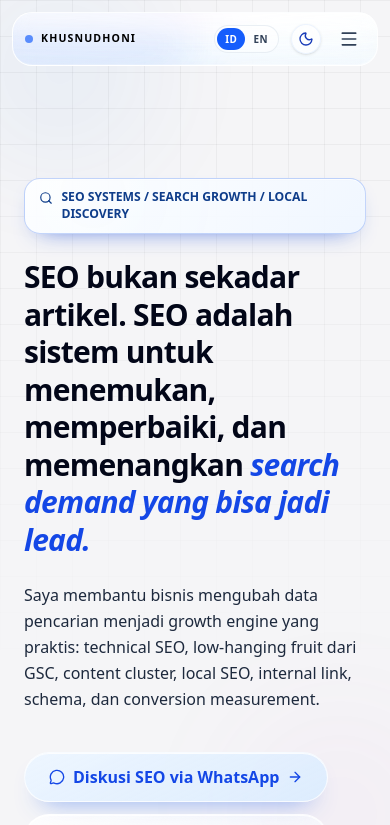
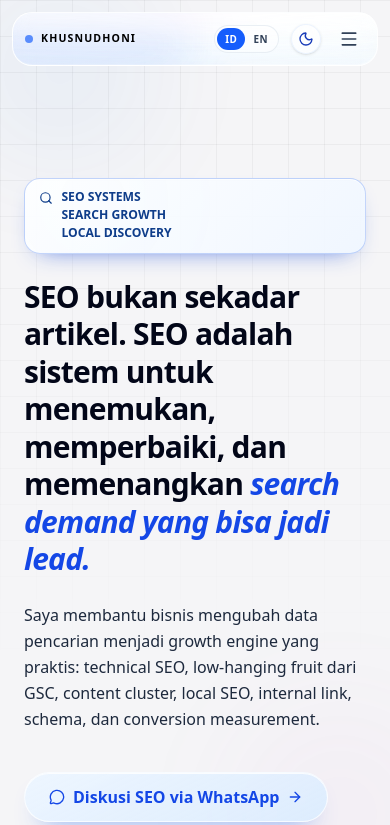
Before and after one commit to CarlitoDon/khusnudhoni-dev, a Next.js app: page /seo in a window 390 px wide. Shown: the top 825 px of the page. Built offline with nearby package versions, Linux system fonts and the light colour scheme.

Commit message:
fix: improve seo badge wrapping on mobile

```diff
--- a/src/app/_components/SeoPageContent.tsx
+++ b/src/app/_components/SeoPageContent.tsx
@@ -29,6 +29,7 @@ const outcomeIcons = [Radar, Wrench, LineChart] as const;
 
 export function SeoPageContent({ locale }: SeoPageContentProps) {
   const t = getDictionary(locale);
+  const badgeParts = t.seo.badge.split(" / ");
   const seoWhatsappUrl = `${SITE_PROFILE.whatsappUrl}?text=${encodeURIComponent(t.seo.whatsappText)}`;
 
   const jsonLd = {
@@ -81,12 +82,23 @@ export function SeoPageContent({ locale }: SeoPageContentProps) {
 
         <div className="mx-auto max-w-6xl px-6 pb-24 pt-28 sm:px-10 sm:pt-32 lg:px-14">
           <header className="mb-20 flex flex-col items-start gap-6 animate-enter sm:mb-24">
-            <div className="magic-badge grid max-w-full grid-cols-[auto_minmax(0,1fr)] items-start gap-x-2 rounded-2xl px-3 py-2 font-mono text-[0.72rem] uppercase tracking-wider text-blue-700 sm:inline-flex sm:items-center sm:rounded-full sm:py-1 dark:text-cyan-300">
+            <div className="magic-badge seo-page-badge grid max-w-full grid-cols-[auto_minmax(0,1fr)] items-start gap-x-2 rounded-2xl px-3 py-2 font-mono text-[0.72rem] uppercase tracking-wider text-blue-700 sm:inline-flex sm:items-center sm:rounded-full sm:py-1 dark:text-cyan-300">
               <Search className="h-3.5 w-3.5" />
-              <span className="magic-badge-label block">{t.seo.badge}</span>
+              <span className="magic-badge-label">
+                {badgeParts.map((part, index) => (
+                  <span className="magic-badge-part" key={part}>
+                    {index > 0 ? (
+                      <span className="magic-badge-separator" aria-hidden="true">
+                        /
+                      </span>
+                    ) : null}
+                    {part}
+                  </span>
+                ))}
+              </span>
             </div>
 
-            <h1 className="max-w-5xl text-3xl font-extrabold leading-tight tracking-tight text-slate-950 dark:text-white sm:text-5xl lg:text-6xl">
+            <h1 className="max-w-5xl break-words text-3xl font-extrabold leading-tight tracking-tight text-slate-950 dark:text-white sm:text-5xl lg:text-6xl">
               {t.seo.headingLead}
               <span className="font-extrabold italic text-blue-700 dark:text-cyan-300">
                 {t.seo.headingEmphasis}
--- a/src/app/globals.css
+++ b/src/app/globals.css
@@ -379,8 +379,19 @@ body {
 }
 
 .magic-badge-label {
+  display: flex;
+  flex-wrap: wrap;
+  gap: 0.15rem 0.35rem;
   min-width: 0;
-  overflow-wrap: anywhere;
+  white-space: normal;
+}
+
+.magic-badge-part {
+  white-space: nowrap;
+}
+
+.magic-badge-separator {
+  margin-right: 0.35rem;
 }
 
 .magic-badge svg {
@@ -530,11 +541,23 @@ body {
   }
 
   .magic-badge-label {
-    display: block;
+    display: flex;
+    flex-wrap: wrap;
   }
 
   .magic-badge svg {
     margin-top: 0.08rem;
+  }
+}
+
+@media (max-width: 420px) {
+  .seo-page-badge .magic-badge-label {
+    flex-direction: column;
+    gap: 0.08rem;
+  }
+
+  .seo-page-badge .magic-badge-separator {
+    display: none;
   }
 }
 
```
